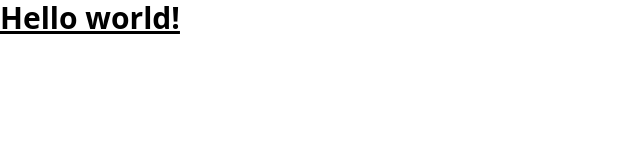
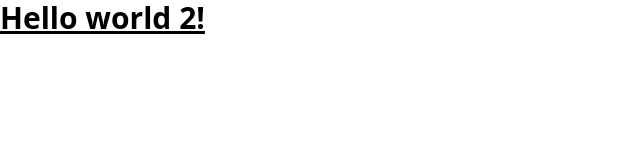
Before and after one commit to astatochek/angular-currency-rates, an Angular app: page / in a window 1280 px wide. Shown: the top 160 px of the page, without its empty margins (0-640 px from the left). Built offline with nearby package versions, Linux system fonts and the light colour scheme.

Commit message:
test commit

```diff
--- a/src/app/app.component.html
+++ b/src/app/app.component.html
@@ -1,3 +1,3 @@
 <h1 class="text-3xl font-bold underline">
-  Hello world!
+  Hello world 2!
 </h1>
```
